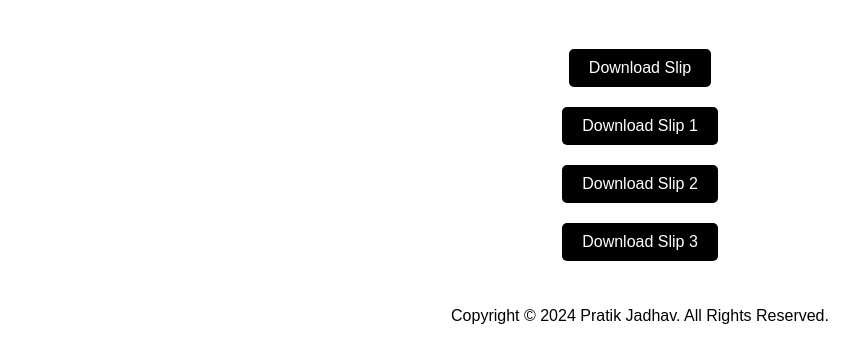
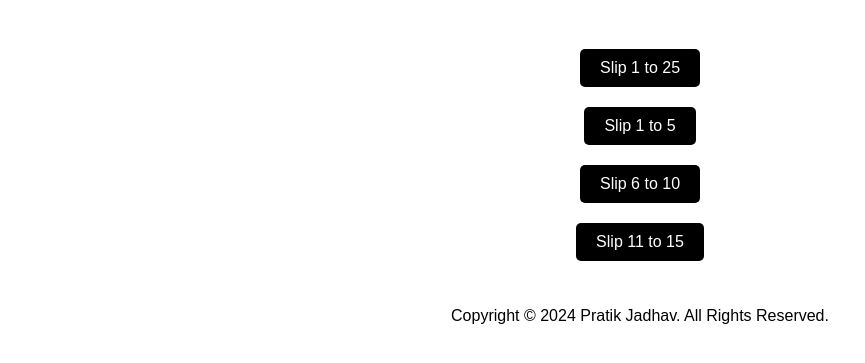
Before and after one commit to pratikjadhav185/practicalslips, a plain HTML site: page index.html in a window 1280 px wide. Shown: the part 81-444 px from the top of the page, without its empty margins (0-865 px from the left). Drawn offline with Linux system fonts and the light colour scheme.

Commit message:
Update index.html

```diff
--- a/index.html
+++ b/index.html
@@ -16,21 +16,21 @@
 
         <button
             id="pdf1" onclick="window.open('mainslip.pdf')"  >
-            Download Slip
+           Slip 1 to 25
           </button>
         <button
             id="pdf1" onclick="window.open('pdf1.pdf')"  >
-            Download Slip 1
+          Slip 1 to 5
           </button>
 
          <button
             id="pdf1" onclick="window.open('pdf2.pdf')"  >
-            Download Slip 2
+          Slip 6 to 10
           </button>
 
          <button
             id="pdf1" onclick="window.open('pdf3.pdf')"  >
-            Download Slip 3
+           Slip 11 to 15
           </button>
 
 
```
